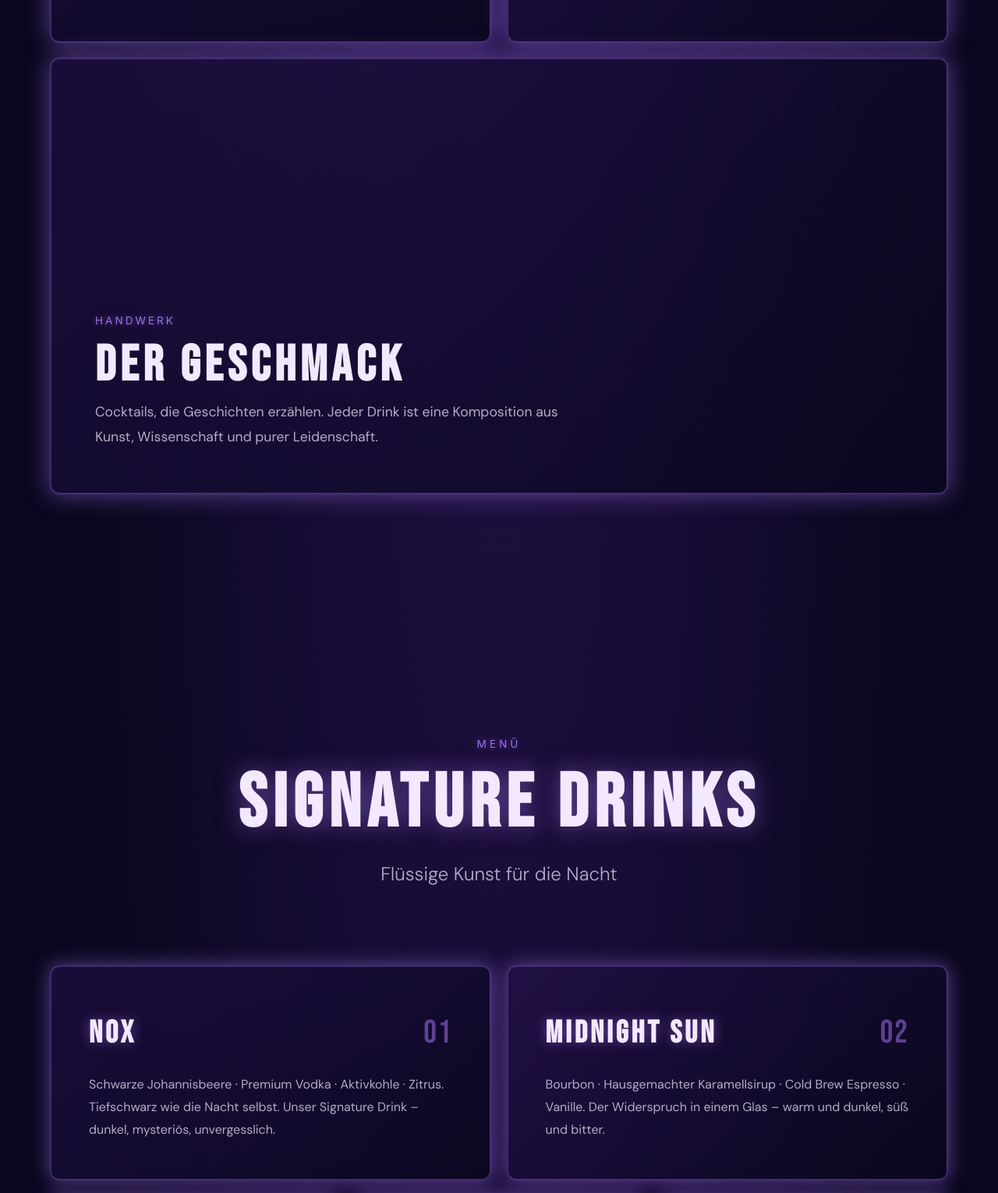
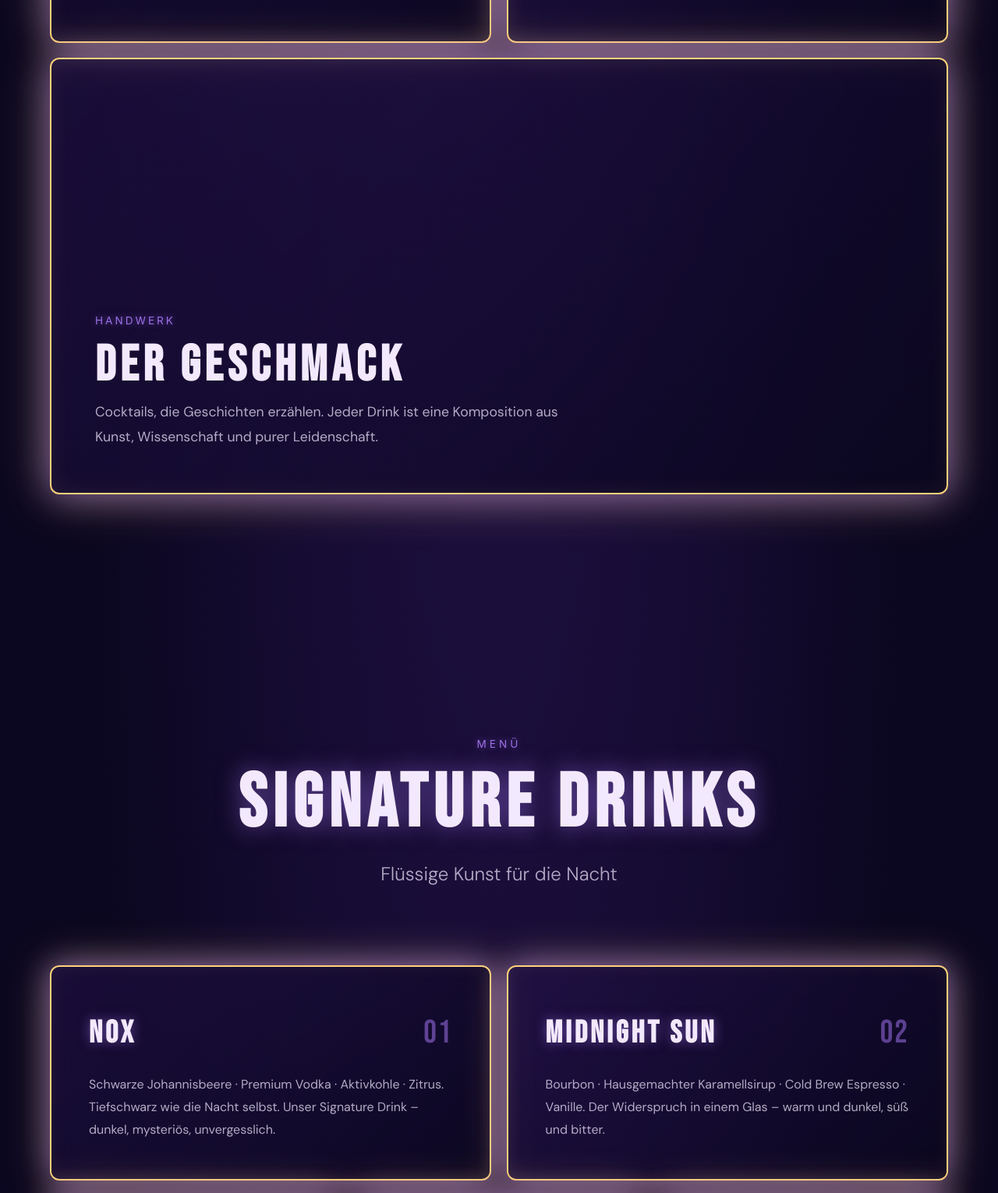
Before and after one commit to malikthp/nox-bar, a website: page index.html in a window 1280 px wide. Shown: the part 1798-3328 px from the top of the page at 78% size. Drawn offline with Linux system fonts and the light colour scheme; no server answers; animation ran at ten frames a second.

Commit message:
Add files via upload

```diff
--- a/index.html
+++ b/index.html
@@ -136,6 +136,9 @@ section{padding:clamp(5rem,12vw,10rem) 5%;}
 .card{position:relative;grid-column:span 12;border-radius:12px;overflow:hidden;background:var(--bg-card);border:2px solid var(--border);min-height:clamp(380px,65vw,560px);display:flex;flex-direction:column;justify-content:flex-end;padding:clamp(1.8rem,5vw,3.5rem);transition:transform .8s, border-color .8s, box-shadow .8s;box-shadow:0 0 30px var(--accent-glow);}
 @media(min-width:880px){.card-half{grid-column:span 6;}}
 .card:hover{transform:translateY(-8px);border-color:var(--gold);box-shadow:0 0 50px var(--accent-glow),0 0 70px var(--gold-glow);}
+/* Gold-Glow erscheint automatisch beim Reinscrollen */
+.card.reveal{border-color:rgba(255,210,122,.25);transition:opacity 1s cubic-bezier(.25,.1,.25,1),transform 1s cubic-bezier(.25,.1,.25,1),border-color .9s ease .25s,box-shadow .9s ease .25s;}
+.card.in-view{border-color:var(--gold);box-shadow:0 0 40px var(--accent-glow),0 0 65px var(--gold-glow),inset 0 0 30px rgba(255,210,122,.07);}
 .card-content{display:flex;flex-direction:column;gap:.7rem;max-width:640px;}
 .card-eyebrow{color:var(--glow);font-size:clamp(.85rem,1vw,.95rem);letter-spacing:3px;text-transform:uppercase;text-shadow:0 0 10px var(--accent-glow);}
 .card-title{font-size:clamp(2.2rem,5vw,4rem);letter-spacing:clamp(3px,1.5vw,6px);color:var(--text-primary);}
@@ -146,6 +149,8 @@ section{padding:clamp(5rem,12vw,10rem) 5%;}
 .drink{position:relative;grid-column:span 12;border-radius:12px;border:2px solid var(--border);background:var(--bg-card);padding:clamp(1.8rem,4.5vw,3rem);display:flex;flex-direction:column;gap:.9rem;transition:transform .8s,border-color .8s,box-shadow .8s;box-shadow:0 0 25px var(--accent-glow);overflow:hidden;}
 @media(min-width:720px){.drink-third{grid-column:span 4;}.drink-half{grid-column:span 6;}}
 .drink:hover{transform:translateY(-6px) scale(1.01);border-color:var(--gold);box-shadow:0 0 40px var(--accent-glow),0 0 60px var(--gold-glow);}
+.drink.reveal{border-color:rgba(255,210,122,.25);transition:opacity 1s cubic-bezier(.25,.1,.25,1),transform 1s cubic-bezier(.25,.1,.25,1),border-color .9s ease .25s,box-shadow .9s ease .25s;}
+.drink.in-view{border-color:var(--gold);box-shadow:0 0 34px var(--accent-glow),0 0 55px var(--gold-glow),inset 0 0 24px rgba(255,210,122,.06);}
 .drink-header{display:flex;justify-content:space-between;align-items:baseline;gap:1rem;}
 .drink-title{font-size:clamp(1.6rem,3.5vw,2.5rem);letter-spacing:clamp(2px,1vw,4px);color:var(--text-primary);text-shadow:0 0 15px var(--accent-glow);}
 .drink-number{font-family:'Bebas Neue',sans-serif;color:var(--glow);opacity:.55;font-size:clamp(1.8rem,3.5vw,2.6rem);letter-spacing:2px;}
@@ -157,6 +162,7 @@ section{padding:clamp(5rem,12vw,10rem) 5%;}
 .promo-banner::before{content:'';position:absolute;inset:0;background-image:radial-gradient(rgba(209,184,255,.18) 1px,transparent 1px);background-size:18px 18px;opacity:.5;pointer-events:none;}
 .promo-banner>*{position:relative;z-index:1;}
 .promo-banner:hover{transform:translateY(-5px);border-color:var(--gold);box-shadow:0 0 0 2px var(--gold-glow),0 0 45px var(--gold-glow),0 0 110px rgba(255,193,90,.3),inset 0 0 60px rgba(255,193,90,.1);}
+.promo-banner.in-view{border-color:var(--gold);box-shadow:0 0 0 1px rgba(255,210,122,.35),0 0 35px var(--gold-glow),inset 0 0 45px rgba(255,193,90,.08);}
 .promo-kicker{font-family:'DM Sans',sans-serif;color:var(--gold);font-size:.8rem;letter-spacing:4px;text-transform:uppercase;font-weight:600;}
 .promo-title{font-size:clamp(1.8rem,5vw,3.4rem);letter-spacing:clamp(2px,1.5vw,5px);margin:.5rem 0;}
 .promo-text p{font-family:'DM Sans',sans-serif;color:var(--text-secondary);font-size:clamp(.9rem,1.5vw,1.05rem);}
```
